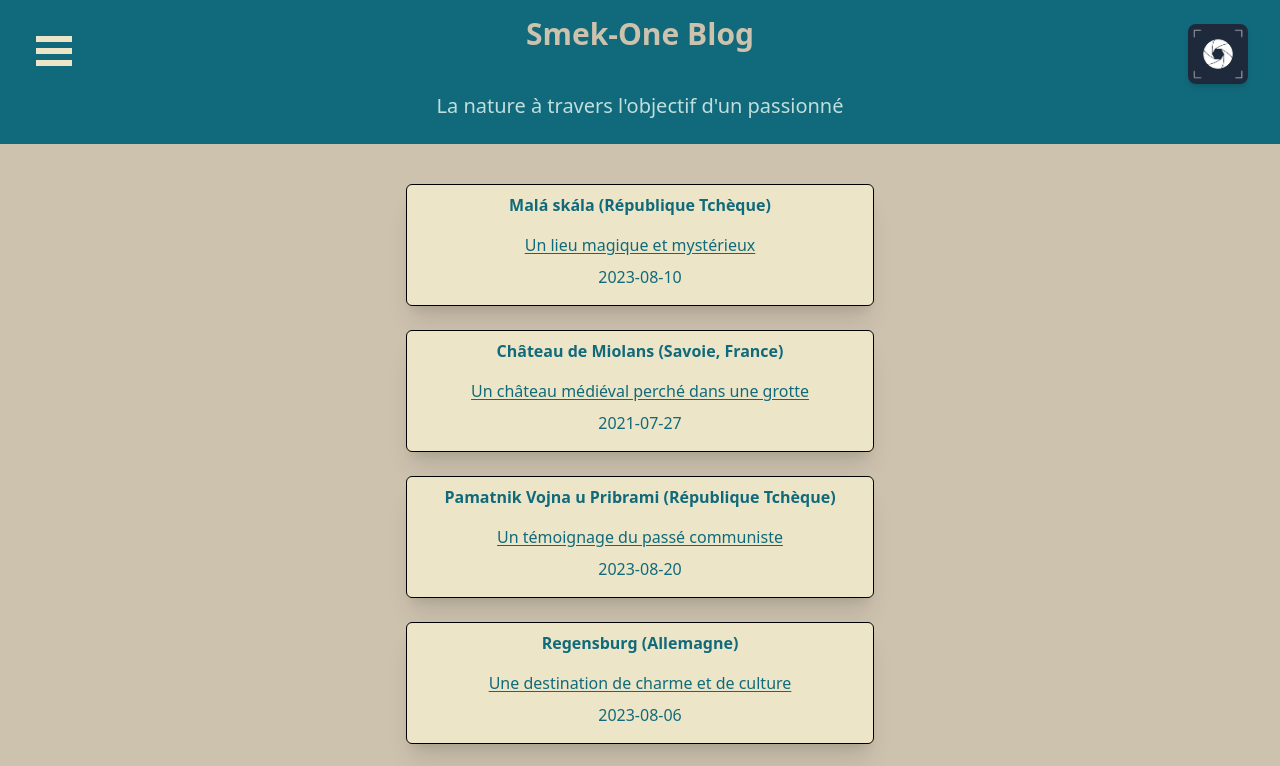
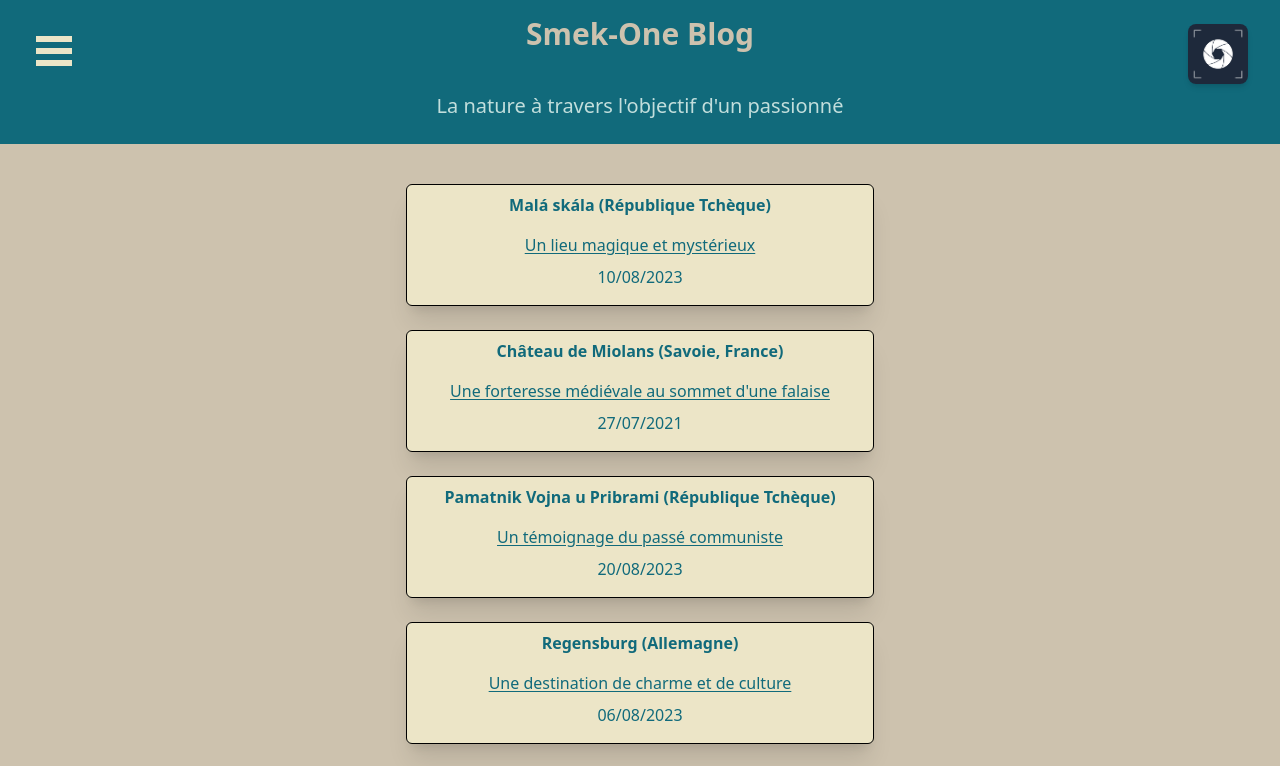
Before and after one commit to Smek-one/smekoneBlog, a Next.js app: page / in a window 1280 px wide. Shown: the top 766 px of the page. Built offline with nearby package versions, Linux system fonts and the light colour scheme.

Commit message:
modifing miolans's post

```diff
--- a/app/posts/[slug]/page.tsx
+++ b/app/posts/[slug]/page.tsx
@@ -28,8 +28,8 @@ const PostPage = (props: any) => {
    <div>
       <div className="my-12 text-center">
         <h1 className="text-center p-8 text-cianOscuro text-3xl font-bold underline">{post.data.title}</h1>
+        <p className="text-center subpixel-antialiased mt-2 text-cianOscuro font-thin">{post.data.date}</p>
         <h1 className="text-center p-8  text-xl w-100 mx-auto bg-cianOscuro rounded-md text-shadeBrown font-semibold ">{post.data.subtitle}</h1>
-        <p className="text-center subpixel-antialiased mt-2 text-cianOscuro font-thin">{post.data.date}</p>
       </div>
 
       <article className="prose m-auto lg:w-full">
--- a/posts/Malaskala.md
+++ b/posts/Malaskala.md
@@ -1,6 +1,6 @@
 ---
 title: 'Malá skála (République Tchèque)'
-date: '2023-08-10'
+date: '10/08/2023'
 subtitle : "Un lieu magique et mystérieux"
 ---
 
--- a/posts/Miolans.md
+++ b/posts/Miolans.md
@@ -1,7 +1,7 @@
 ---
 title: 'Château de Miolans (Savoie, France)'
-date: '2021-07-27'
-subtitle: "Un château médiéval perché dans une grotte"
+date: '27/07/2021'
+subtitle: "Une forteresse médiévale au sommet d'une falaise"
 ---
 
 ![Texte alternatif](../images/miolans/miolans1.jpg "Le labyrinthe de Malá skála")
--- a/posts/Pamatnik.md
+++ b/posts/Pamatnik.md
@@ -1,6 +1,6 @@
 ---
 title: 'Pamatnik Vojna u Pribrami (République Tchèque)'
-date: '2023-08-20'
+date: '20/08/2023'
 subtitle : "Un témoignage du passé communiste"
 ---
 
--- a/posts/Regensburg.md
+++ b/posts/Regensburg.md
@@ -1,6 +1,6 @@
 ---
 title: 'Regensburg (Allemagne)'
-date: '2023-08-06'
+date: '06/08/2023'
 subtitle: 'Une destination de charme et de culture'
 ---
 
--- a/posts/TannesMargeriaz.md
+++ b/posts/TannesMargeriaz.md
@@ -1,6 +1,6 @@
 ---
 title: 'Les Tannes et Glacières du Margeriaz (Savoie, France)'
-date: "2023-05-27"
+date: "27/05/2023"
 subtitle : "Un trésor caché des Bauges "
 ---
 
--- a/posts/Zice.md
+++ b/posts/Zice.md
@@ -1,6 +1,6 @@
 ---
 title: 'Chartreuse de Ziče (Slovénie)'
-date: '2020-08-10'
+date: '10/08/2020'
 subtitle: 'La chartreuse de Žiče : un lieu de silence et de spiritualité'
 ---
 
--- a/posts/predjama.md
+++ b/posts/predjama.md
@@ -1,6 +1,6 @@
 ---
 title: 'Château de Predjama (Slovénie)'
-date: '2020-08-13'
+date: '13/08/2022'
 subtitle: "Un château médiéval perché dans une grotte"
 ---
 
--- a/posts/sneznik.md
+++ b/posts/sneznik.md
@@ -1,6 +1,6 @@
 ---
 title: 'Château de Snežnik (Slovénie)'
-date: '2020-08-12'
+date: '12/08/2021'
 subtitle: 'Un joyau du patrimoine slovène'
 ---
 
```
